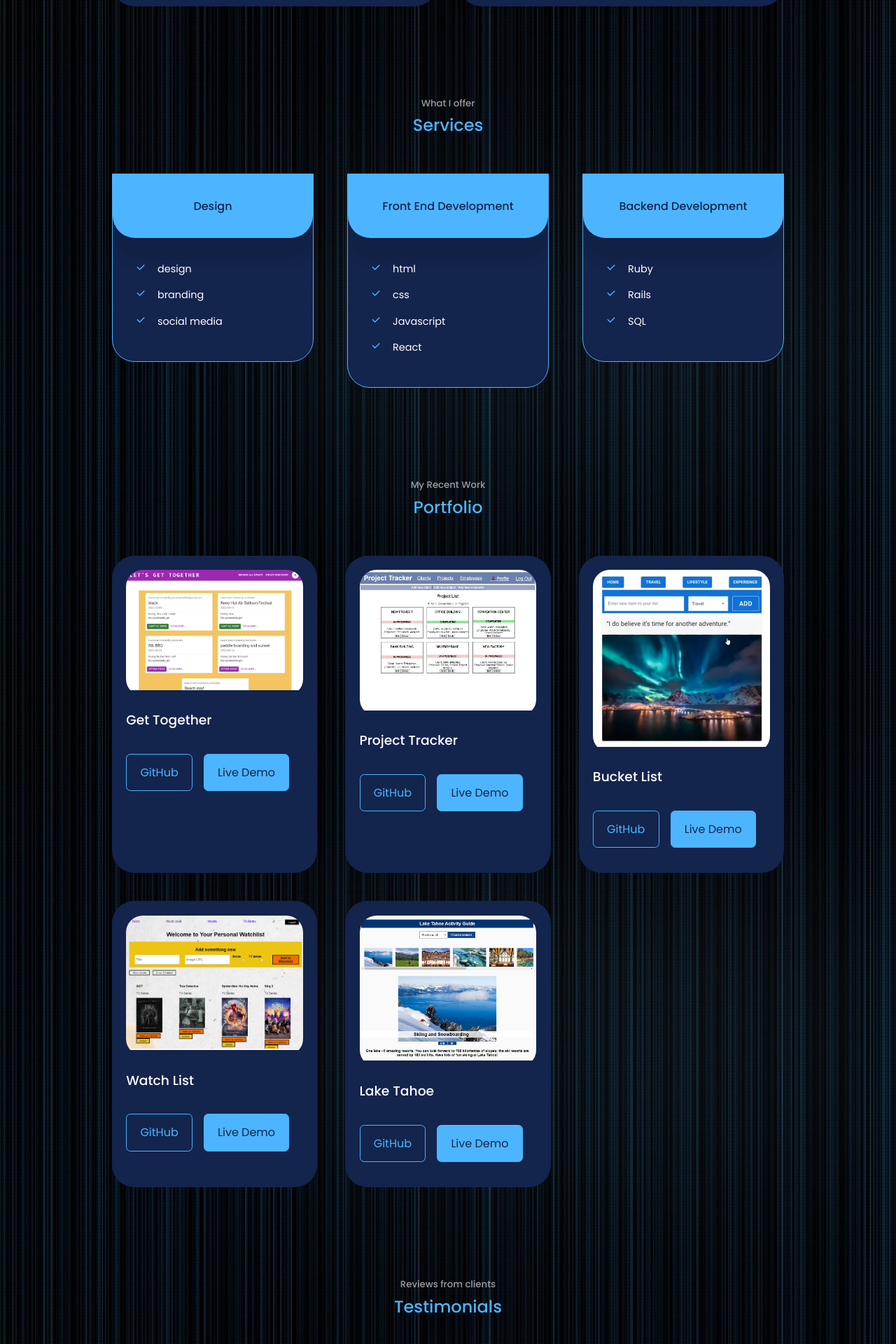
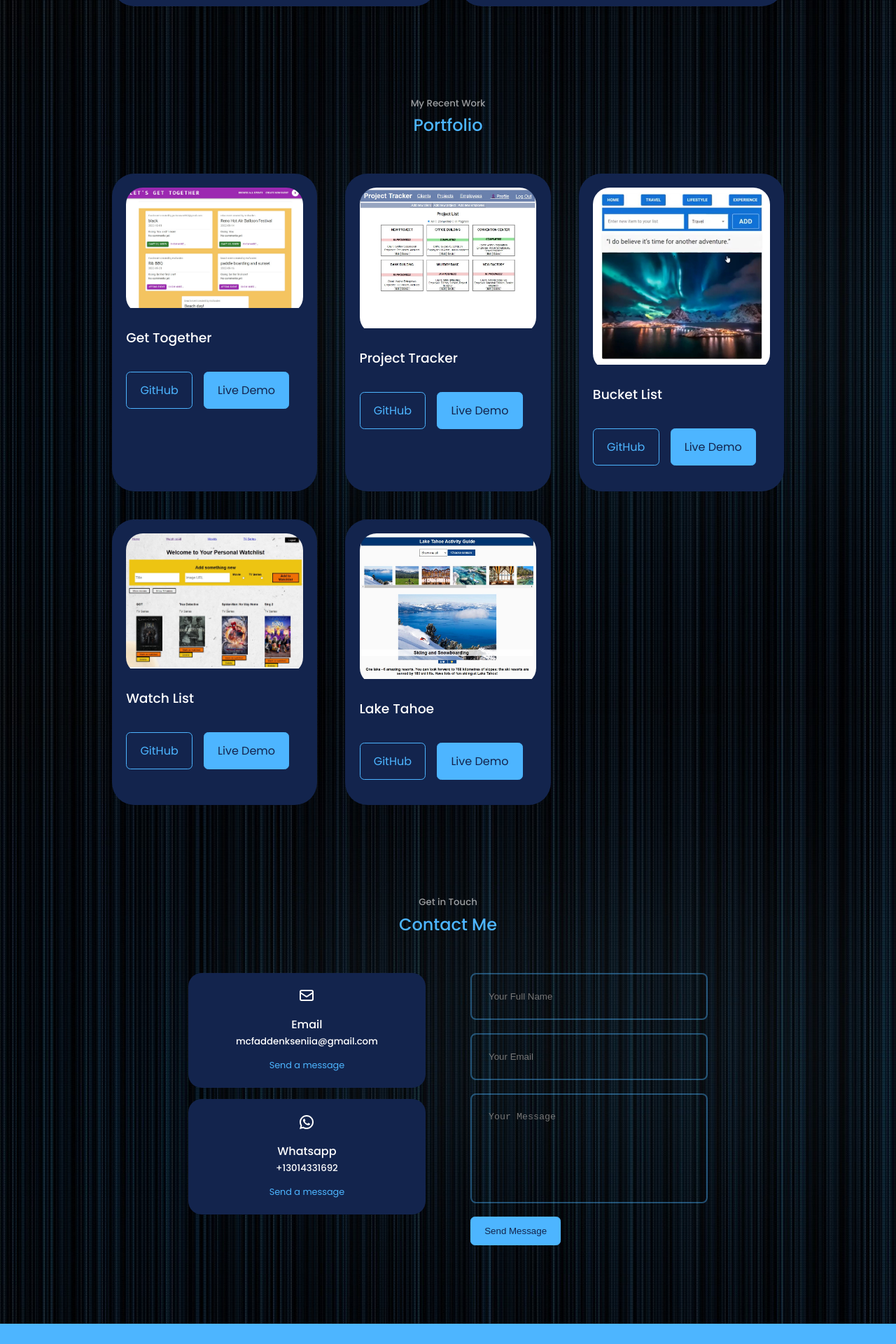
Before and after one commit to Khrebtova/Khrebtova.github.io, a React (Create React App) app: page / in a window 1280 px wide. Shown: the part 1980-3900 px from the top of the page at 70% size. Built offline with nearby package versions, Linux system fonts and the light colour scheme; the HTML template or start-up script is replaced by a standard one.

Commit message:
comment out unused components

```diff
--- a/src/App.jsx
+++ b/src/App.jsx
@@ -16,9 +16,9 @@ const App = () => {
         <Nav />
         <About />
         <Experience />
-        <Services />
+        {/* <Services /> */}
         <Portfolio />
-        <Testimonial />
+        {/* <Testimonial /> */}
         <Contact />
         <Footer />
     </div>
--- a/src/components/footer/Footer.jsx
+++ b/src/components/footer/Footer.jsx
@@ -11,9 +11,9 @@ const Footer = () => {
         <li><a href="#home">Home</a></li>
         <li><a href="#about">About</a></li>
         <li><a href="#experience">Experience</a></li>
-        <li><a href="#services">Services</a></li>
+        {/* <li><a href="#services">Services</a></li> */}
         <li><a href="#portfolio">Portfolio</a></li>
-        <li><a href="#testimonials">Testimonials</a></li>
+        {/* <li><a href="#testimonials">Testimonials</a></li> */}
         <li><a href="#contact">Contact</a></li>
       </ul>
 
```
